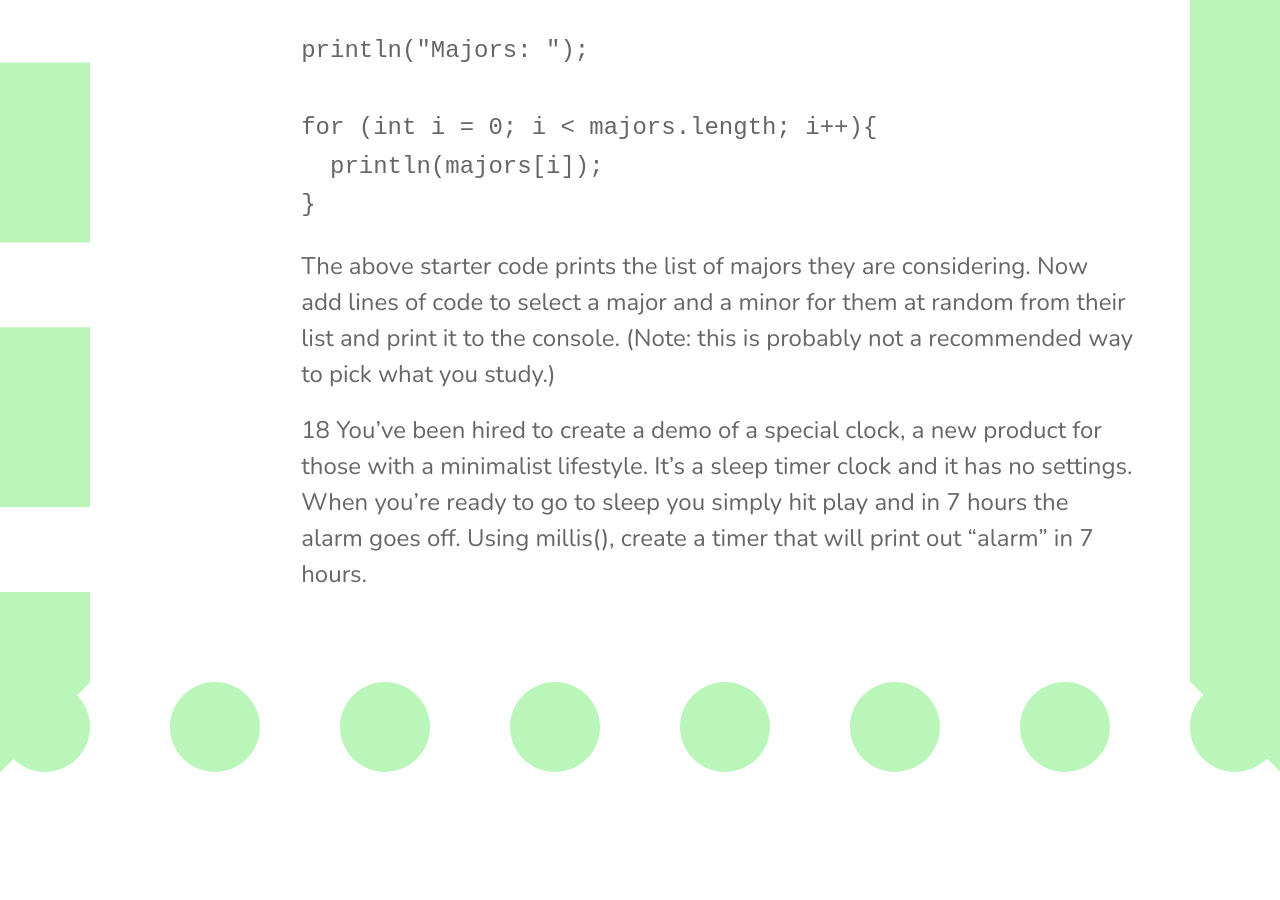
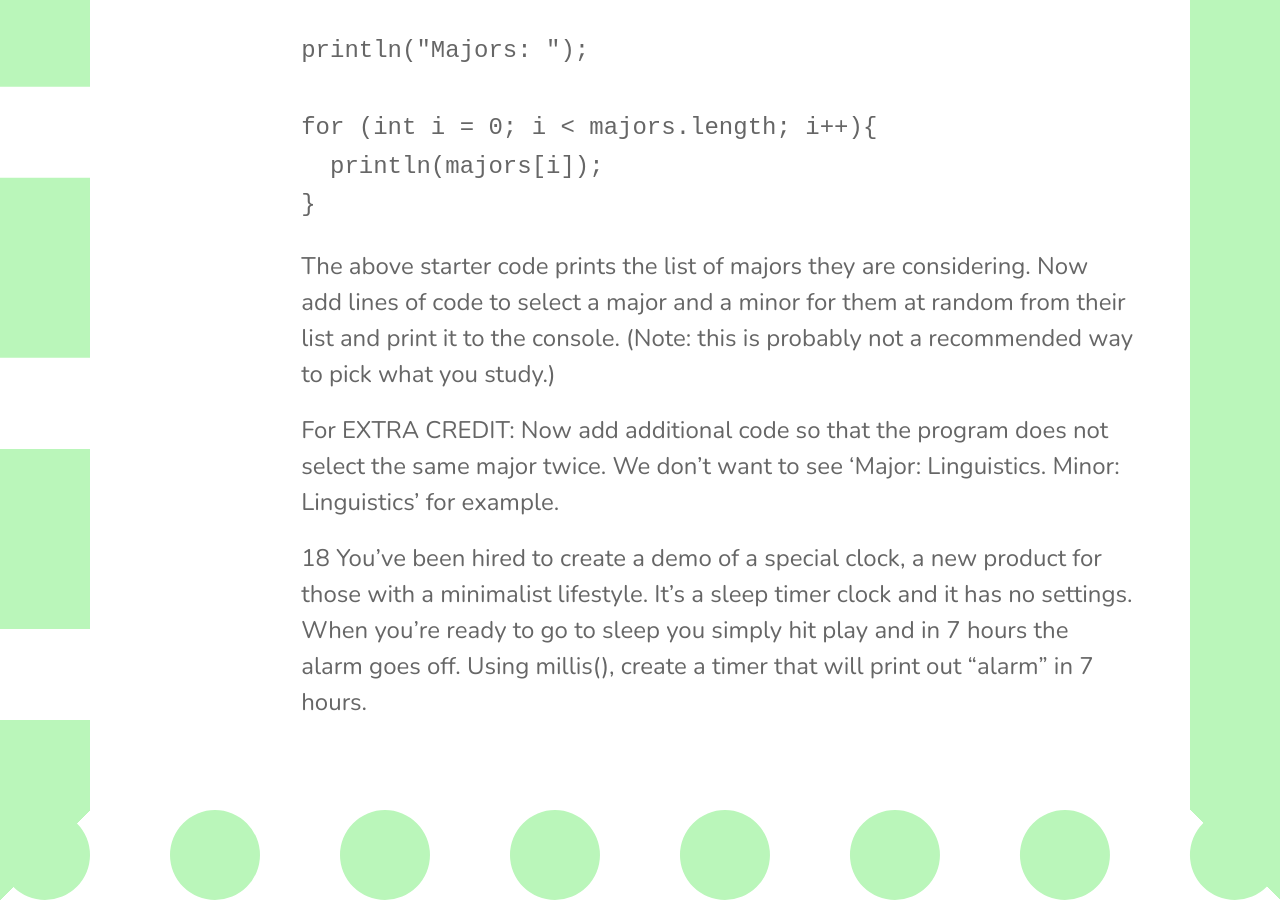
Before and after one commit to lee2sman/cs1_fall2022, a Jekyll site: the page built from pages/midterm-a.md, in a window 1280 px wide and 900 px high, scrolled down 4702 px. Built offline with Jekyll 4.4.1, drawn with Linux system fonts in a browser that asks for light colours; before the commit the page ends 5474 px from its top, so only the background shows below that.

Commit message:
update extra credit question

```diff
--- a/pages/midterm-a.md
+++ b/pages/midterm-a.md
@@ -133,5 +133,7 @@ for (int i = 0; i < majors.length; i++){
 
 The above starter code prints the list of majors they are considering. Now add lines of code to select a major and a minor for them at random from their list and print it to the console. (Note: this is probably not a recommended way to pick what you study.)
 
+For EXTRA CREDIT: Now add additional code so that the program does not select the same major twice. We don’t want to see ‘Major: Linguistics. Minor: Linguistics’ for example.
+
 18
 You've been hired to create a demo of a special clock, a new product for those with a minimalist lifestyle. It's a sleep timer clock and it has no settings. When you're ready to go to sleep you simply hit play and in 7 hours the alarm goes off. Using millis(), create a timer that will print out "alarm" in 7 hours.
```
